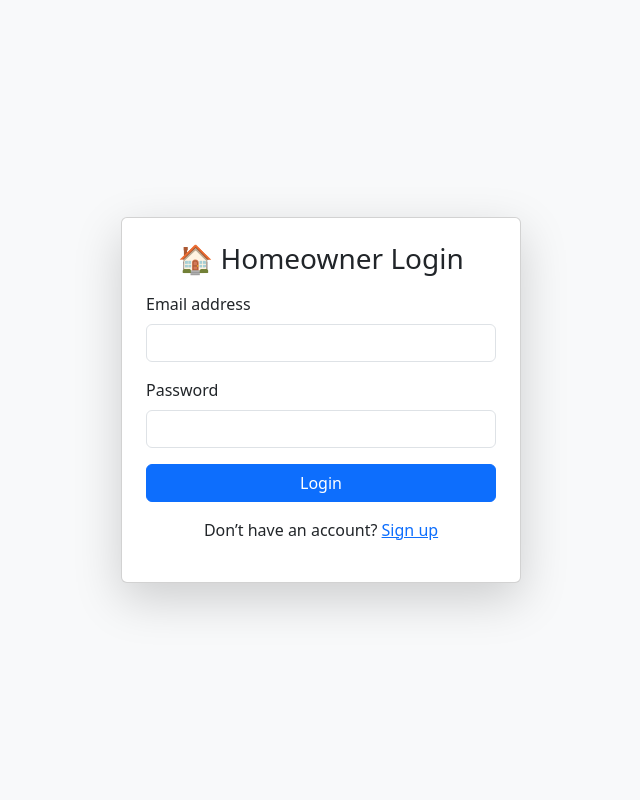
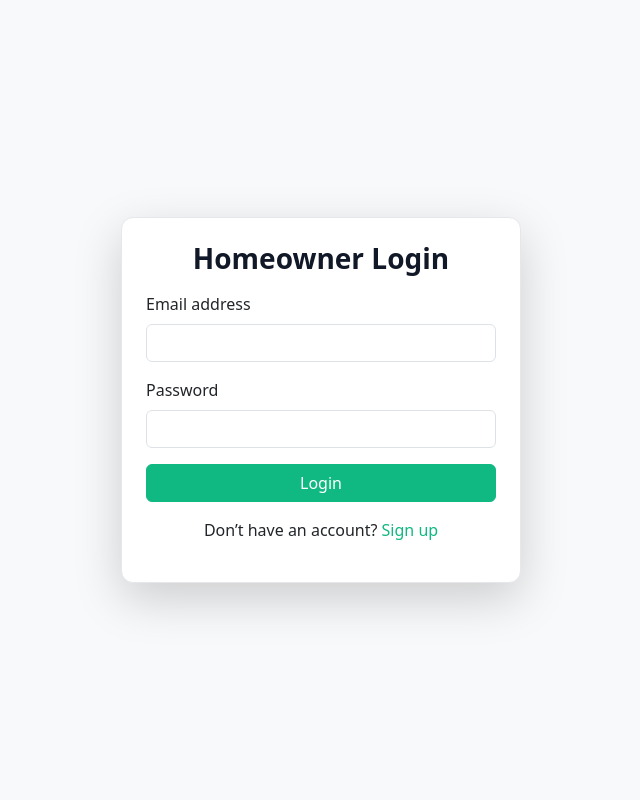
Before and after one commit to Sujilin09/Interior-AI, a Flask app: page /login/user in a window 1280 px wide. Shown: the whole page, without its empty margins (319-959 px from the left). Run offline with Flask 3, Linux system fonts and the light colour scheme.

Commit message:
Login Pages minor styling modification

```diff
--- a/templates/login_designer.html
+++ b/templates/login_designer.html
@@ -10,7 +10,7 @@
 
 <div class="container d-flex justify-content-center align-items-center" style="height:100vh;">
   <div class="card shadow-lg p-4" style="width: 400px;">
-    <h3 class="text-center mb-3">🎨 Designer Login</h3>
+    <h3 class="text-center mb-3"> Designer Login</h3>
 
     <!-- Flash messages -->
     {% with messages = get_flashed_messages(with_categories=true) %}
--- a/templates/login_user.html
+++ b/templates/login_user.html
@@ -5,12 +5,61 @@
   <meta name="viewport" content="width=device-width, initial-scale=1.0">
   <title>User Login</title>
   <link href="https://cdn.jsdelivr.net/npm/bootstrap@5.3.0/dist/css/bootstrap.min.css" rel="stylesheet">
+
+  <!-- Green and White Theme Override -->
+  <style>
+    :root {
+      --primary-green: #10B981;
+      --background-light: #F9FAFB;
+      --dark-text: #111827;
+      --border-color: #E5E7EB;
+    }
+
+    body {
+      background-color: var(--background-light) !important;
+    }
+
+    .card {
+      border: 1px solid var(--border-color);
+      border-radius: 0.75rem;
+    }
+
+    h3 {
+      color: var(--dark-text);
+      font-weight: 600;
+    }
+
+    .btn-primary {
+      background-color: var(--primary-green) !important;
+      border-color: var(--primary-green) !important;
+      transition: opacity 0.3s ease;
+    }
+
+    .btn-primary:hover {
+      opacity: 0.9;
+    }
+
+    a {
+      color: var(--primary-green) !important;
+      text-decoration: none;
+    }
+
+    a:hover {
+      text-decoration: underline !important;
+    }
+
+    .form-control:focus {
+        border-color: var(--primary-green) !important;
+        box-shadow: 0 0 0 0.25rem rgba(16, 185, 129, 0.25) !important;
+    }
+  </style>
 </head>
 <body class="bg-light">
 
 <div class="container d-flex justify-content-center align-items-center" style="height:100vh;">
   <div class="card shadow-lg p-4" style="width: 400px;">
-    <h3 class="text-center mb-3">🏠 Homeowner Login</h3>
+    <!-- Emoji removed from here -->
+    <h3 class="text-center mb-3">Homeowner Login</h3>
 
     <!-- Flash messages -->
     {% with messages = get_flashed_messages(with_categories=true) %}
```
